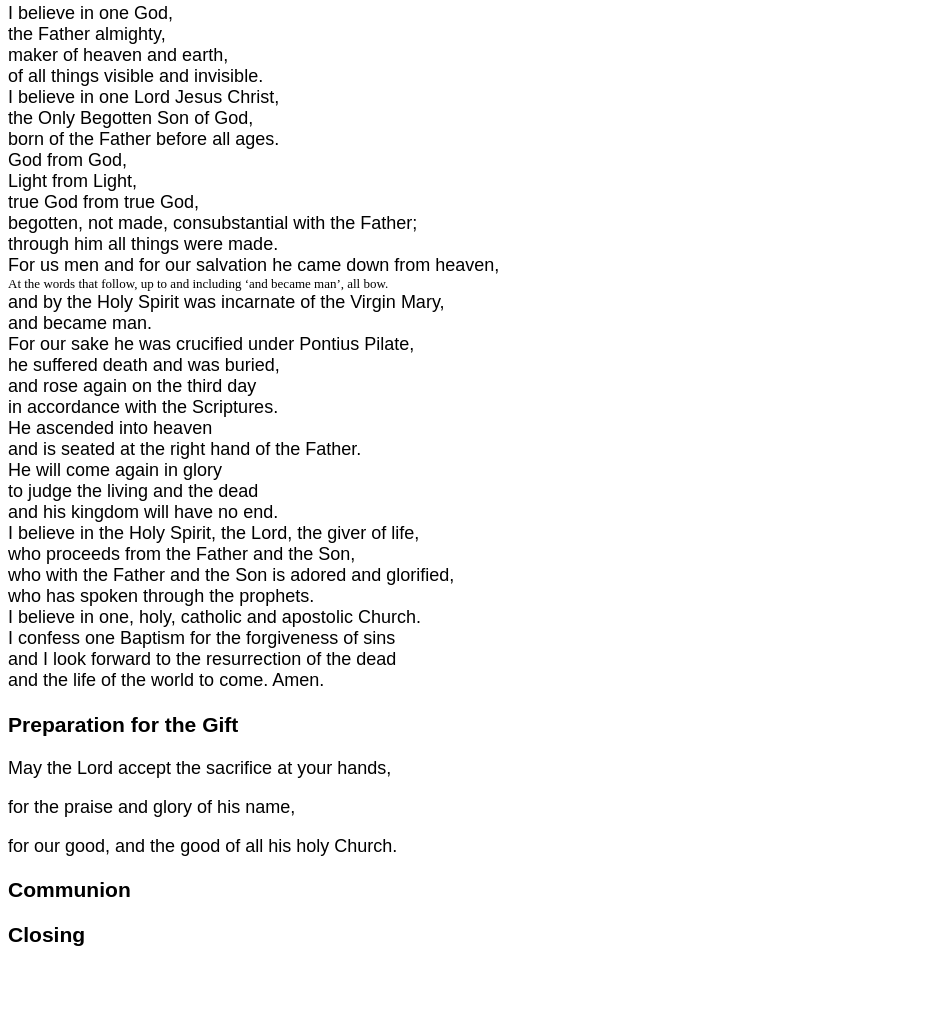
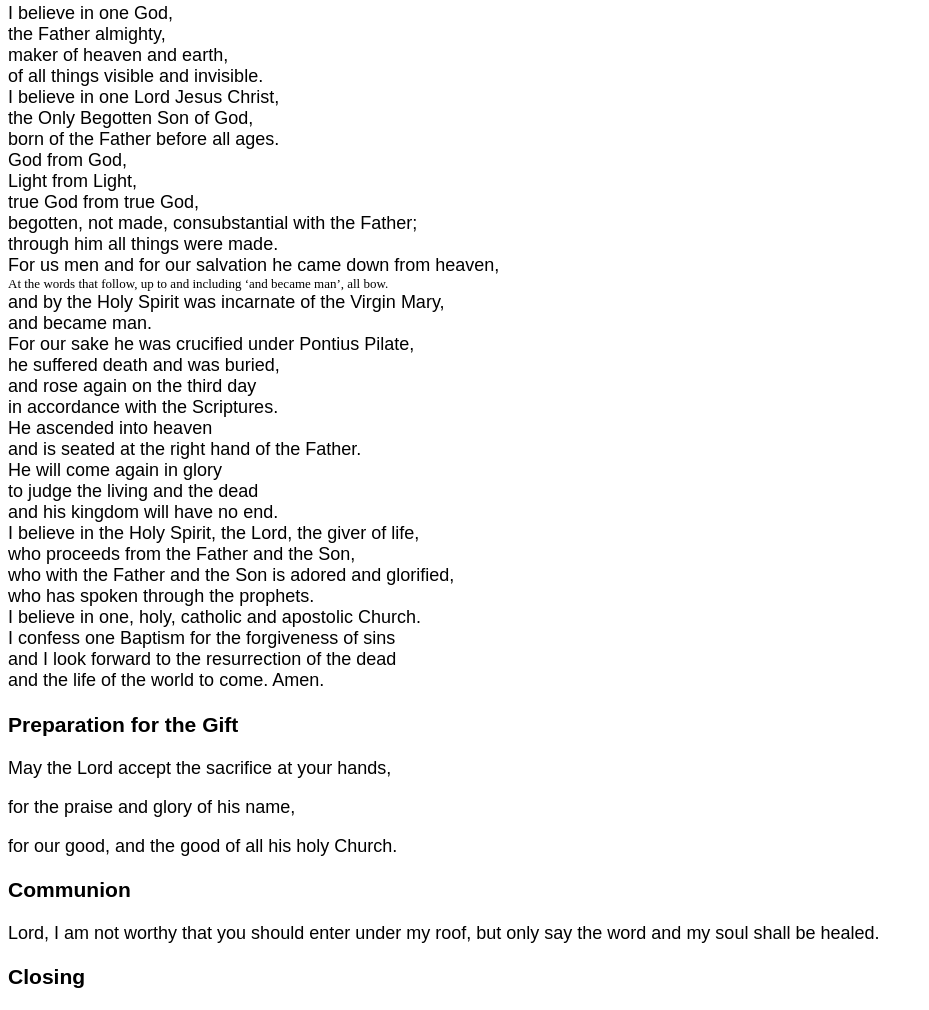
Before and after one commit to vbudi000/mass-reading, a website: page index.html in a window 1280 px wide. Shown: the part 636-1646 px from the top of the page, without its empty margins (0-929 px from the left). Before the commit the page ends 1604 px from the top, so only its background shows below. Drawn offline with nearby package versions, Linux system fonts and the light colour scheme; no server answers.

Commit message:
not worthy
Signed-off-by: Budi Darmawan <vbudi@us.ibm.com>

```diff
--- a/index.html
+++ b/index.html
@@ -147,6 +147,9 @@ div.rubric {
 
     </div>
     <h3>Communion</h3>
+    <div id="nworthy">
+        Lord, I am not worthy that you should enter under my roof, but only say the word and my soul shall be healed.
+    </div>
     <div id="communion">
 
     </div>
```
